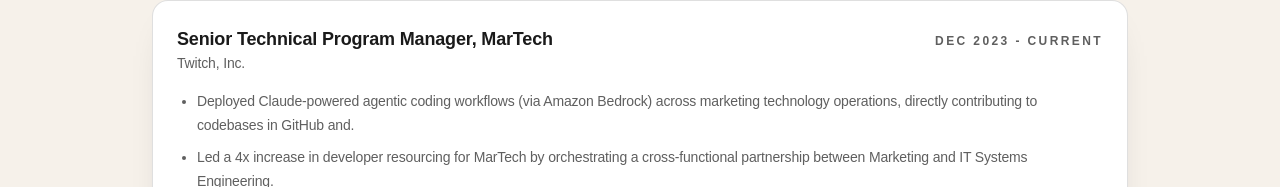
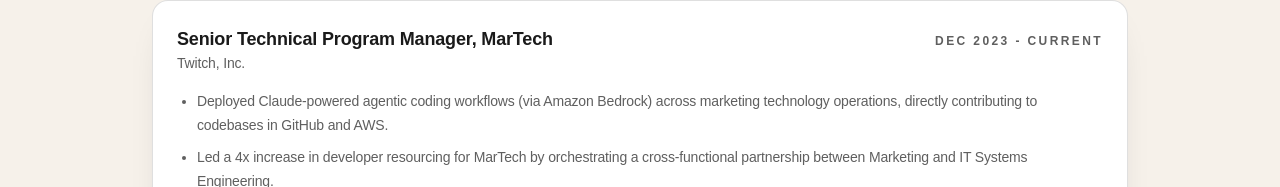
Before and after one commit to cayvonmorady/cayvon.net, a Next.js app: page / in a window 1280 px wide. Shown: the part 613-800 px from the top of the page. Built offline with nearby package versions, Linux system fonts and the light colour scheme; a web font is replaced by a local one.

Commit message:
Typo correction

```diff
--- a/src/data/resume.ts
+++ b/src/data/resume.ts
@@ -15,7 +15,7 @@ export const resumeData: ResumeSiteData = {
       start: "DEC 2023",
       end: "CURRENT",
       highlights: [
-        "Deployed Claude-powered agentic coding workflows (via Amazon Bedrock) across marketing technology operations, directly contributing to codebases in GitHub and.",
+        "Deployed Claude-powered agentic coding workflows (via Amazon Bedrock) across marketing technology operations, directly contributing to codebases in GitHub and AWS.",
         "Led a 4x increase in developer resourcing for MarTech by orchestrating a cross-functional partnership between Marketing and IT Systems Engineering.",
         "Central coordinator for complex, multi-stakeholder programs spanning the migration of MarTech-owned sites and services to Amazon's internal code repository, TwitchCon's event-tech infrastructure, internationalization of the Twitch platform into new languages, and away-team engineering initiatives driving creator and viewer growth.",
         "Expanded scope well beyond Marketing, serving as strategic TPM partner to multiple organizations across the company.",
```
